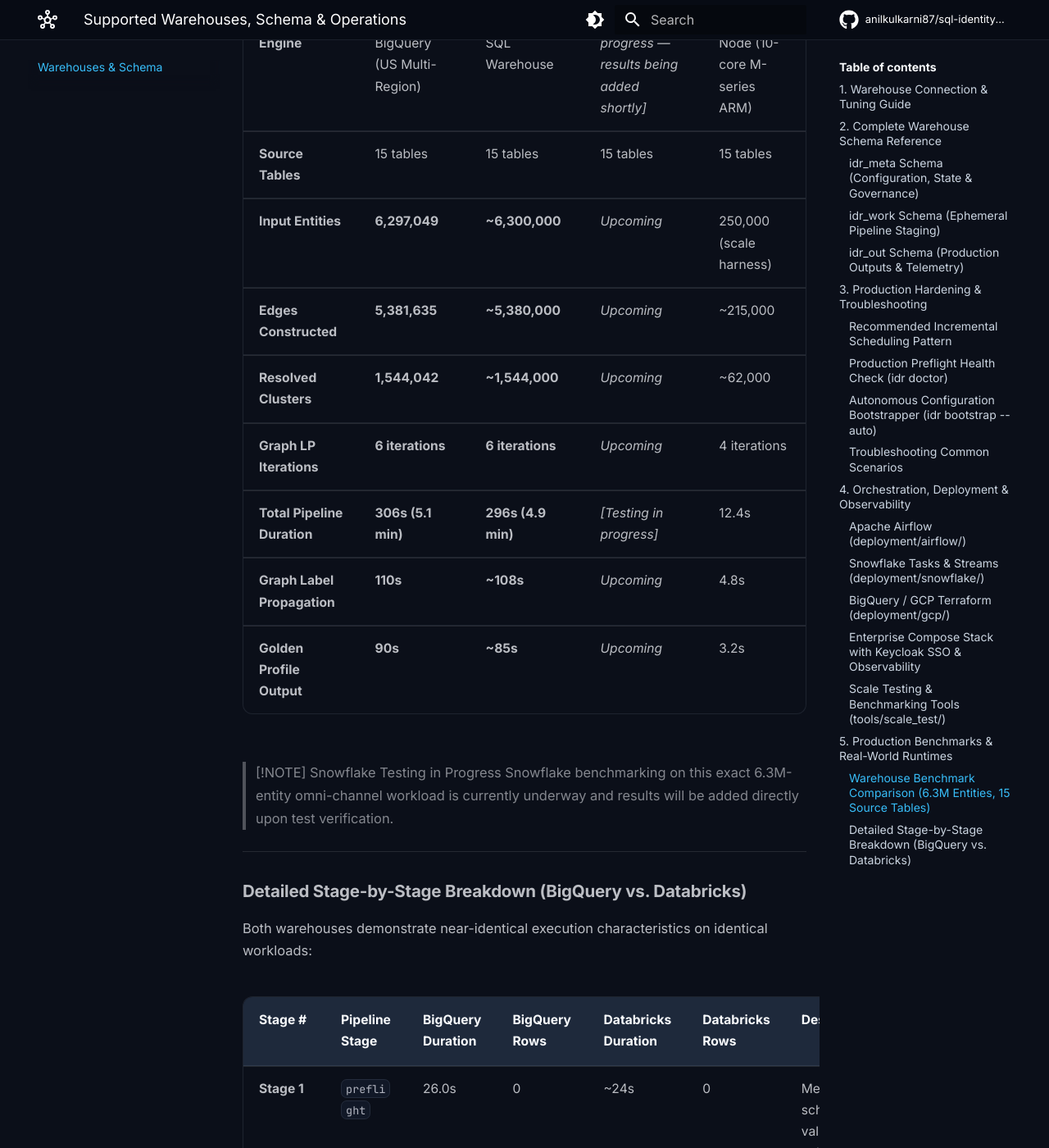
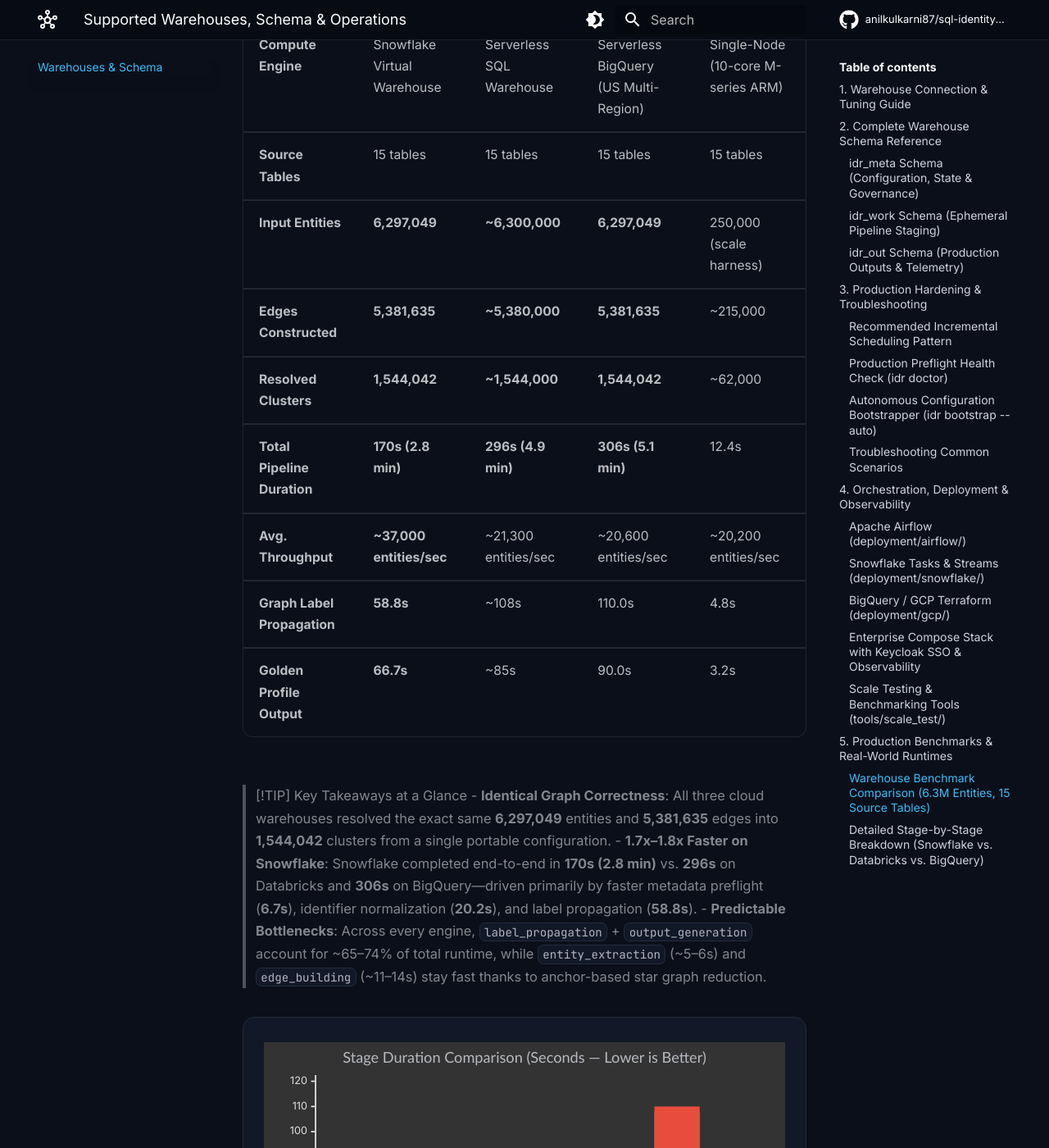
Before and after one commit to anilkulkarni87/sql-identity-oss, an MkDocs documentation site: the page built from docs/warehouses-and-schema.md, in a window 1280 px wide and 1400 px high, scrolled down 8565 px. Shown: the whole window at 82% size. Built offline with MkDocs 1.6.1 and Material for MkDocs 9.7.7, drawn with Linux system fonts in a browser that asks for light colours; comment, search, counter and statistics services are not loaded; some of the changed text lies outside the part shown.

Commit message:
Add Snowflake connection/discovery fixes and 6.3M-entity benchmark docs

````diff
--- a/docs/warehouses-and-schema.md
+++ b/docs/warehouses-and-schema.md
@@ -202,36 +202,47 @@
 
 ### Warehouse Benchmark Comparison (6.3M Entities, 15 Source Tables)
 
-The table below summarizes full identity resolution execution metrics across supported warehouse engines (executed with `--mode FULL --strict`):
+The table below summarizes full identity resolution execution metrics across supported warehouse engines (all cloud runs executed on the exact same 15-table `ecommerce_synth` dataset):
 
-| Metric / Dimension | Google BigQuery | Databricks (Unity Catalog) | Snowflake | DuckDB (Local) |
+| Metric / Dimension | Snowflake | Databricks (Unity Catalog) | Google BigQuery | DuckDB (Local) |
 | :--- | :--- | :--- | :--- | :--- |
-| **Compute Engine** | Serverless BigQuery (US Multi-Region) | Serverless SQL Warehouse | *[Testing in progress — results being added shortly]* | Single-Node (10-core M-series ARM) |
+| **Compute Engine** | Snowflake Virtual Warehouse | Serverless SQL Warehouse | Serverless BigQuery (US Multi-Region) | Single-Node (10-core M-series ARM) |
 | **Source Tables** | 15 tables | 15 tables | 15 tables | 15 tables |
-| **Input Entities** | **6,297,049** | **~6,300,000** | *Upcoming* | 250,000 (scale harness) |
-| **Edges Constructed** | **5,381,635** | **~5,380,000** | *Upcoming* | ~215,000 |
-| **Resolved Clusters** | **1,544,042** | **~1,544,000** | *Upcoming* | ~62,000 |
-| **Graph LP Iterations**| **6 iterations** | **6 iterations** | *Upcoming* | 4 iterations |
-| **Total Pipeline Duration** | **306s (5.1 min)** | **296s (4.9 min)** | *[Testing in progress]* | 12.4s |
-| **Graph Label Propagation** | **110s** | **~108s** | *Upcoming* | 4.8s |
-| **Golden Profile Output** | **90s** | **~85s** | *Upcoming* | 3.2s |
+| **Input Entities** | **6,297,049** | **~6,300,000** | **6,297,049** | 250,000 (scale harness) |
+| **Edges Constructed** | **5,381,635** | **~5,380,000** | **5,381,635** | ~215,000 |
+| **Resolved Clusters** | **1,544,042** | **~1,544,000** | **1,544,042** | ~62,000 |
+| **Total Pipeline Duration** | **170s (2.8 min)** | **296s (4.9 min)** | **306s (5.1 min)** | 12.4s |
+| **Avg. Throughput** | **~37,000 entities/sec** | ~21,300 entities/sec | ~20,600 entities/sec | ~20,200 entities/sec |
+| **Graph Label Propagation** | **58.8s** | ~108s | 110.0s | 4.8s |
+| **Golden Profile Output** | **66.7s** | ~85s | 90.0s | 3.2s |
 
-> [!NOTE] Snowflake Testing in Progress
-> Snowflake benchmarking on this exact 6.3M-entity omni-channel workload is currently underway and results will be added directly upon test verification.
+> [!TIP] Key Takeaways at a Glance
+> - **Identical Graph Correctness**: All three cloud warehouses resolved the exact same **6,297,049** entities and **5,381,635** edges into **1,544,042** clusters from a single portable configuration.
+> - **1.7x–1.8x Faster on Snowflake**: Snowflake completed end-to-end in **170s (2.8 min)** vs. **296s** on Databricks and **306s** on BigQuery—driven primarily by faster metadata preflight (**6.7s**), identifier normalization (**20.2s**), and label propagation (**58.8s**).
+> - **Predictable Bottlenecks**: Across every engine, `label_propagation` + `output_generation` account for ~65–74% of total runtime, while `entity_extraction` (~5–6s) and `edge_building` (~11–14s) stay fast thanks to anchor-based star graph reduction.
+
+```mermaid
+xychart-beta
+    title "Stage Duration Comparison (Seconds — Lower is Better)"
+    x-axis ["Preflight", "Entities", "Identifiers", "Edges", "Label Prop", "Output"]
+    y-axis "Duration (seconds)" 0 --> 120
+    bar [6.7, 5.3, 20.2, 11.1, 58.8, 66.7]
+    bar [24, 6, 52, 14, 108, 85]
+    bar [26, 5, 54, 12, 110, 90]
+```
+*(Series order in chart: **Snowflake** · **Databricks** · **BigQuery**)*
 
 ---
 
-### Detailed Stage-by-Stage Breakdown (BigQuery vs. Databricks)
+### Detailed Stage-by-Stage Breakdown (Snowflake vs. Databricks vs. BigQuery)
 
-Both warehouses demonstrate near-identical execution characteristics on identical workloads:
-
-| Stage # | Pipeline Stage | BigQuery Duration | BigQuery Rows | Databricks Duration | Databricks Rows | Description |
+| Stage # | Pipeline Stage | Snowflake | Databricks | BigQuery | Rows (Snowflake / BigQuery) | Description |
 | :--- | :--- | :--- | :--- | :--- | :--- | :--- |
-| **Stage 1** | `preflight` | 26.0s | 0 | ~24s | 0 | Metadata schema validation, column DDL checks, and run state initialization |
-| **Stage 2** | `entity_extraction` | 5.0s | 6,297,049 | ~6s | ~6.3M | Scans 15 tables, generates composite entity keys, and stages into `idr_work.entities_delta` |
-| **Stage 3** | `identifier_extraction`| 54.0s | 5,710,608 | ~52s | ~5.7M | Normalizes identifiers (`EMAIL_STANDARD`, `PHONE_DIGITS`, etc.) and applies poison-pill filters |
-| **Stage 4** | `attribute_extraction` | 1.0s | 0 | ~1s | 0 | Extracts attributes for blocking rules (bypassed in `--strict` mode) |
-| **Stage 5** | `edge_building` | 12.0s | 5,381,635 | ~14s | ~5.4M | Anchor-based star graph reduction ($N-1$ edges per group) avoiding $O(N^2)$ cliques |
-| **Stage 6** | `label_propagation` | 110.0s | 1,544,042 | ~108s | ~1.54M | Iterative connected components (converged in 6 iterations) |
-| **Stage 7** | `output_generation` | 90.0s | 1,544,042 | ~85s | ~1.54M | Wide consolidated golden profiles with survivorship across 15 source feeds, plus crosswalk |
-| **Total** | **Full Pipeline Run** | **306s (5.1 min)** | — | **296s (4.9 min)** | — | Complete end-to-end warehouse-native execution |
+| **Stage 1** | `preflight` | **6.7s** | ~24s | 26.0s | 0 | Metadata schema validation, column DDL checks, and run state initialization |
+| **Stage 2** | `entity_extraction` | **5.3s** | ~6s | 5.0s | 6,297,049 | Scans 15 tables, generates composite entity keys, and stages into `idr_work.entities_delta` |
+| **Stage 3** | `identifier_extraction` | **20.2s** | ~52s | 54.0s | 5,710,608 | Normalizes identifiers and applies poison-pill / suppression filters |
+| **Stage 4** | `attribute_extraction` | **0.4s** | ~1s | 1.0s | 0 | Extracts attributes for blocking rules (bypassed when no fuzzy blocking rules are active) |
+| **Stage 5** | `edge_building` | **11.1s** | ~14s | 12.0s | 5,381,635 | Anchor-based star graph reduction ($N-1$ edges per group) avoiding $O(N^2)$ cliques |
+| **Stage 6** | `label_propagation` | **58.8s** | ~108s | 110.0s | 1,544,042 | Iterative connected components until full cluster convergence |
+| **Stage 7** | `output_generation` | **66.7s** | ~85s | 90.0s | 1,544,042 | Wide consolidated golden profiles with survivorship across 15 source feeds, plus crosswalk |
+| **Total** | **Full Pipeline Run** | **170s (2.8 min)** | **296s (4.9 min)** | **306s (5.1 min)** | — | Complete end-to-end warehouse-native execution |
--- a/idr_ui/src/pages/Setup/StepConnect.tsx
+++ b/idr_ui/src/pages/Setup/StepConnect.tsx
@@ -254,10 +254,13 @@
                                     type="text"
                                     required
                                     value={params.account || ''}
-                                    placeholder="xy12345.us-east-1"
+                                    placeholder="xy12345.us-east-1 or ORG-ACCOUNT"
                                     className={inputClass}
                                     onChange={e => updateParam('account', e.target.value)}
                                 />
+                                <p className="text-[11px] text-gray-500 mt-1">
+                                    Use account locator (<code>xy12345.us-east-1</code>) or <code>ORGNAME-ACCOUNTNAME</code> with a hyphen.
+                                </p>
                             </div>
                             <div className="grid grid-cols-2 gap-4">
                                 <div>
````
Also changed, not shown: Readme.md (+5 -5 lines), docs/algorithm-and-graph-engine.md (+1 -1 lines), docs/index.md (+3 -3 lines), 3 other files.
